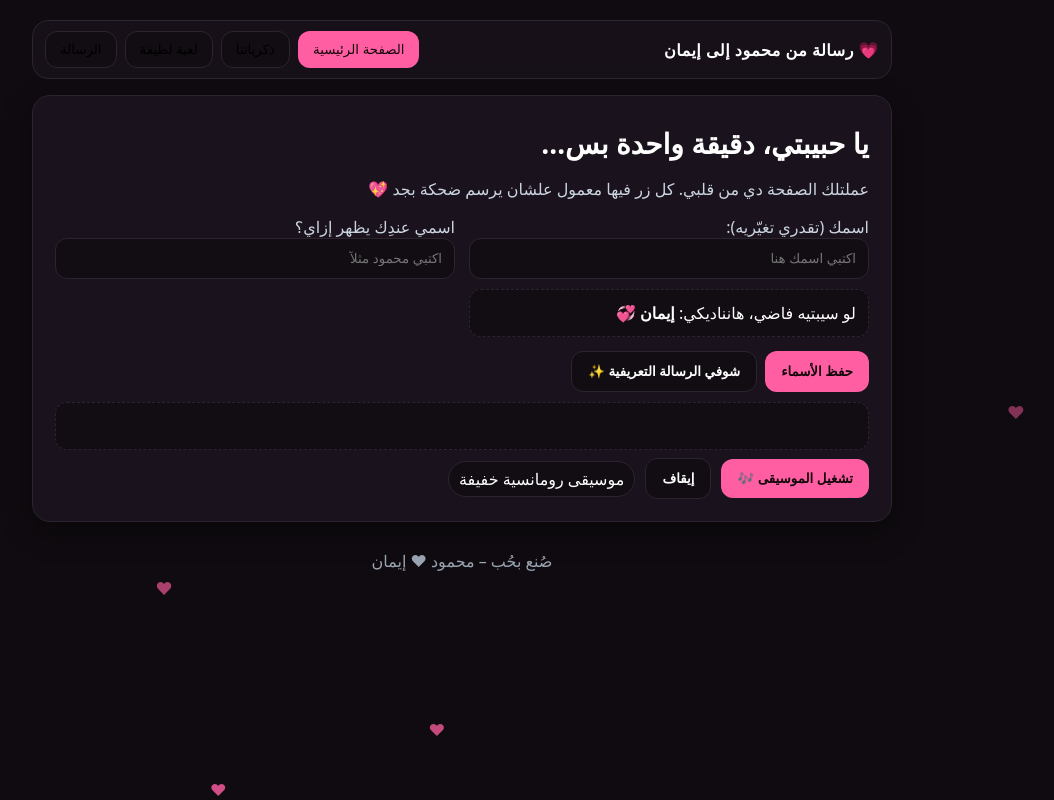
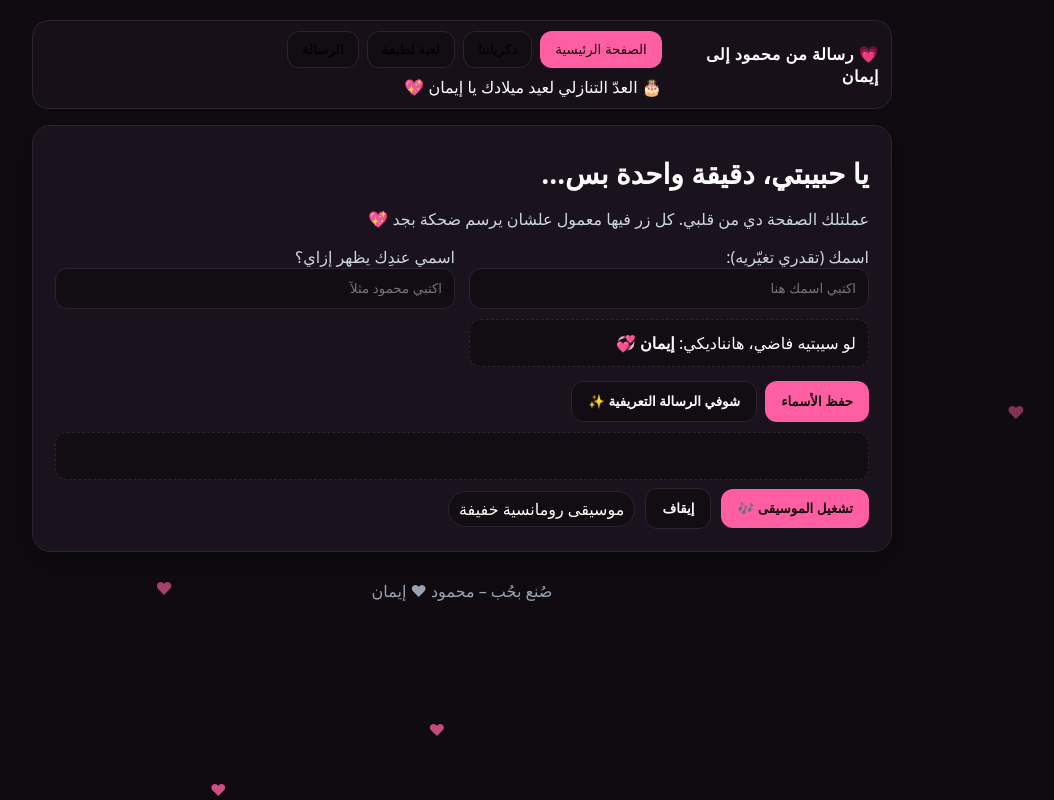
Before and after one commit to swedyman32-ai/eman-mahmoud-site, a plain HTML site: page index.html in a window 1280 px wide. Shown: the whole page, without its empty margins (178-1232 px from the left). Drawn offline with Linux system fonts and the light colour scheme.

Commit message:
Update index.html

```diff
--- a/index.html
+++ b/index.html
@@ -54,6 +54,9 @@
         <button class="tab" data-page="memories">ذكرياتنا</button>
         <button class="tab" data-page="play">لعبة لطيفة</button>
         <button class="tab" data-page="message">الرسالة</button>
+        <a href="countdown.html" class="btn-romantic">
+  🎂 العدّ التنازلي لعيد ميلادك يا إيمان 💖
+</a>
       </div>
     </nav>
 
```
